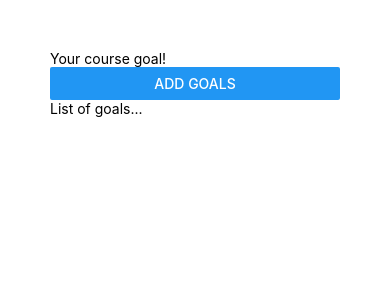
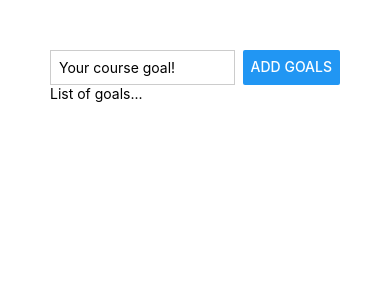
Before and after one commit to JoaoVitorLima242/RNCourse, a React Native app: screen / in a window 390 px wide. Shown: the top 300 px of the page. Built offline with nearby package versions, Linux system fonts and the light colour scheme.

Commit message:
seeing flex in mobile

```diff
--- a/App.js
+++ b/App.js
@@ -4,8 +4,8 @@
 export default function App() {
   return (
     <View style={styles.appContainer}>
-      <View>
-        <TextInput placeholder='Your course goal!'/>
+      <View style={styles.inputContainer}>
+        <TextInput style={styles.TextInput} placeholder='Your course goal!'/>
         <Button title='Add goals'/>
       </View>
       <View>
@@ -18,5 +18,17 @@
 const styles = StyleSheet.create({
   appContainer: {
     padding: 50,
+  },
+  inputContainer: {
+    flexDirection: 'row',
+    justifyContent: 'space-between'
+  },
+
+  TextInput: {
+    borderWidth: 1,
+    borderColor: '#ccc',
+    width: '80%',
+    marginRight: 8,
+    padding: 8
   }
 });
```
